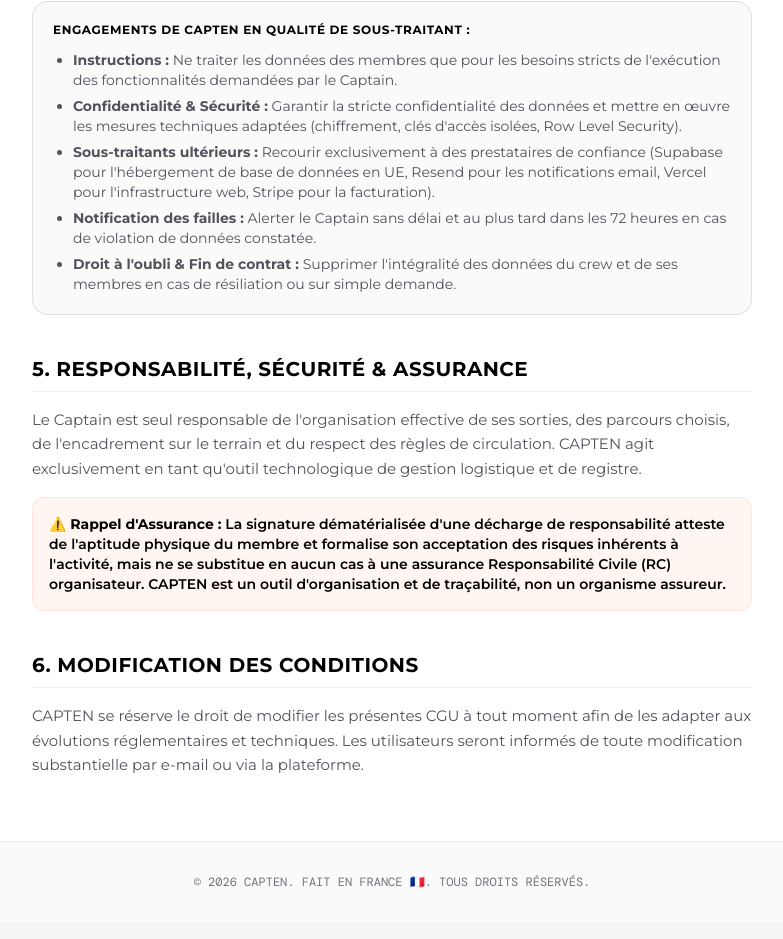
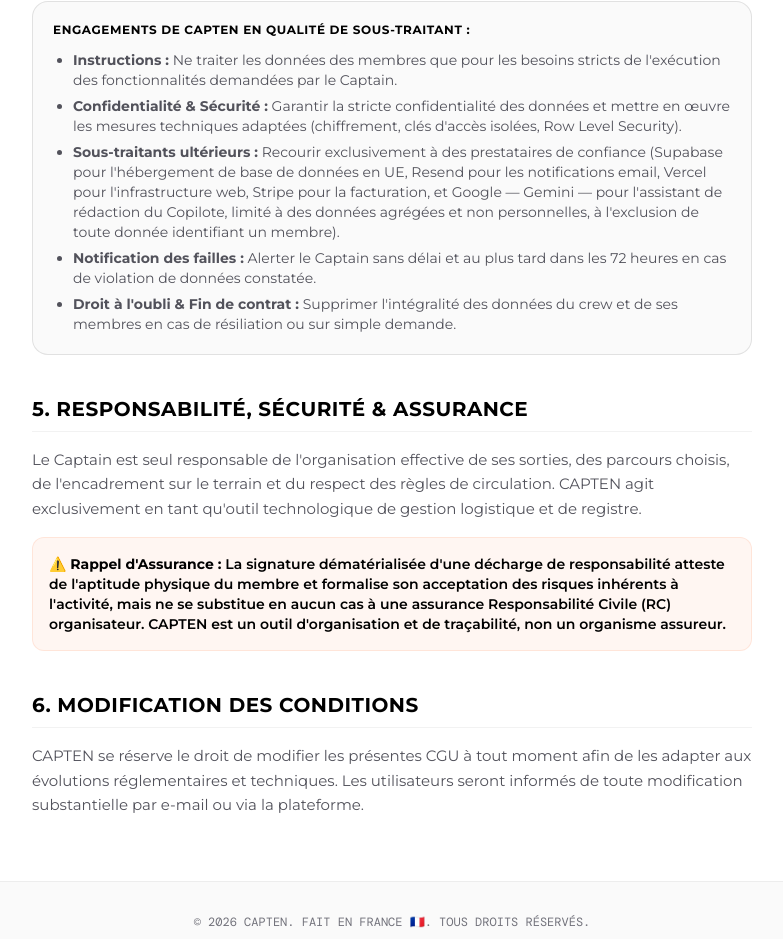
Before and after one commit to cheicknediawara10-crypto/capten, a Next.js app: page /cgu in a window 1280 px wide. Shown: the part 1557-2496 px from the top of the page, without its empty margins (248-1031 px from the left). Built offline with nearby package versions, Linux system fonts and the light colour scheme; no server answers.

Commit message:
docs(cgu): add Google (Gemini) to the DPA sub-processor list — Copilote AI enabled, aggregated non-personal data only

```diff
--- a/src/app/cgu/page.tsx
+++ b/src/app/cgu/page.tsx
@@ -84,7 +84,7 @@ export default function CGUPage() {
               <ul className="list-disc pl-5 space-y-1.5 text-[#52525B]">
                 <li><strong>Instructions :</strong> Ne traiter les données des membres que pour les besoins stricts de l&apos;exécution des fonctionnalités demandées par le Captain.</li>
                 <li><strong>Confidentialité &amp; Sécurité :</strong> Garantir la stricte confidentialité des données et mettre en œuvre les mesures techniques adaptées (chiffrement, clés d&apos;accès isolées, Row Level Security).</li>
-                <li><strong>Sous-traitants ultérieurs :</strong> Recourir exclusivement à des prestataires de confiance (Supabase pour l&apos;hébergement de base de données en UE, Resend pour les notifications email, Vercel pour l&apos;infrastructure web, Stripe pour la facturation).</li>
+                <li><strong>Sous-traitants ultérieurs :</strong> Recourir exclusivement à des prestataires de confiance (Supabase pour l&apos;hébergement de base de données en UE, Resend pour les notifications email, Vercel pour l&apos;infrastructure web, Stripe pour la facturation, et Google — Gemini — pour l&apos;assistant de rédaction du Copilote, limité à des données agrégées et non personnelles, à l&apos;exclusion de toute donnée identifiant un membre).</li>
                 <li><strong>Notification des failles :</strong> Alerter le Captain sans délai et au plus tard dans les 72 heures en cas de violation de données constatée.</li>
                 <li><strong>Droit à l&apos;oubli &amp; Fin de contrat :</strong> Supprimer l&apos;intégralité des données du crew et de ses membres en cas de résiliation ou sur simple demande.</li>
               </ul>
```
